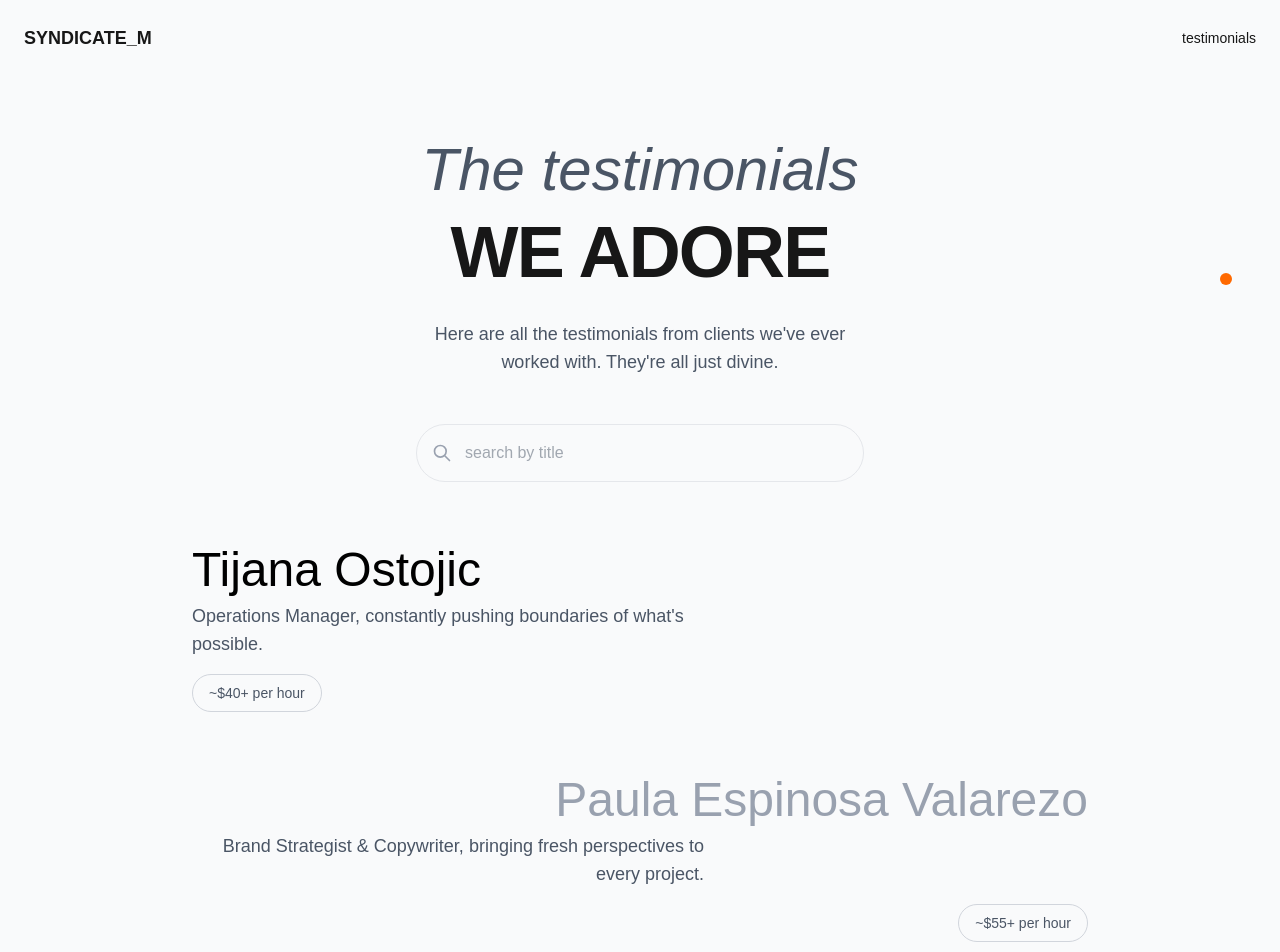
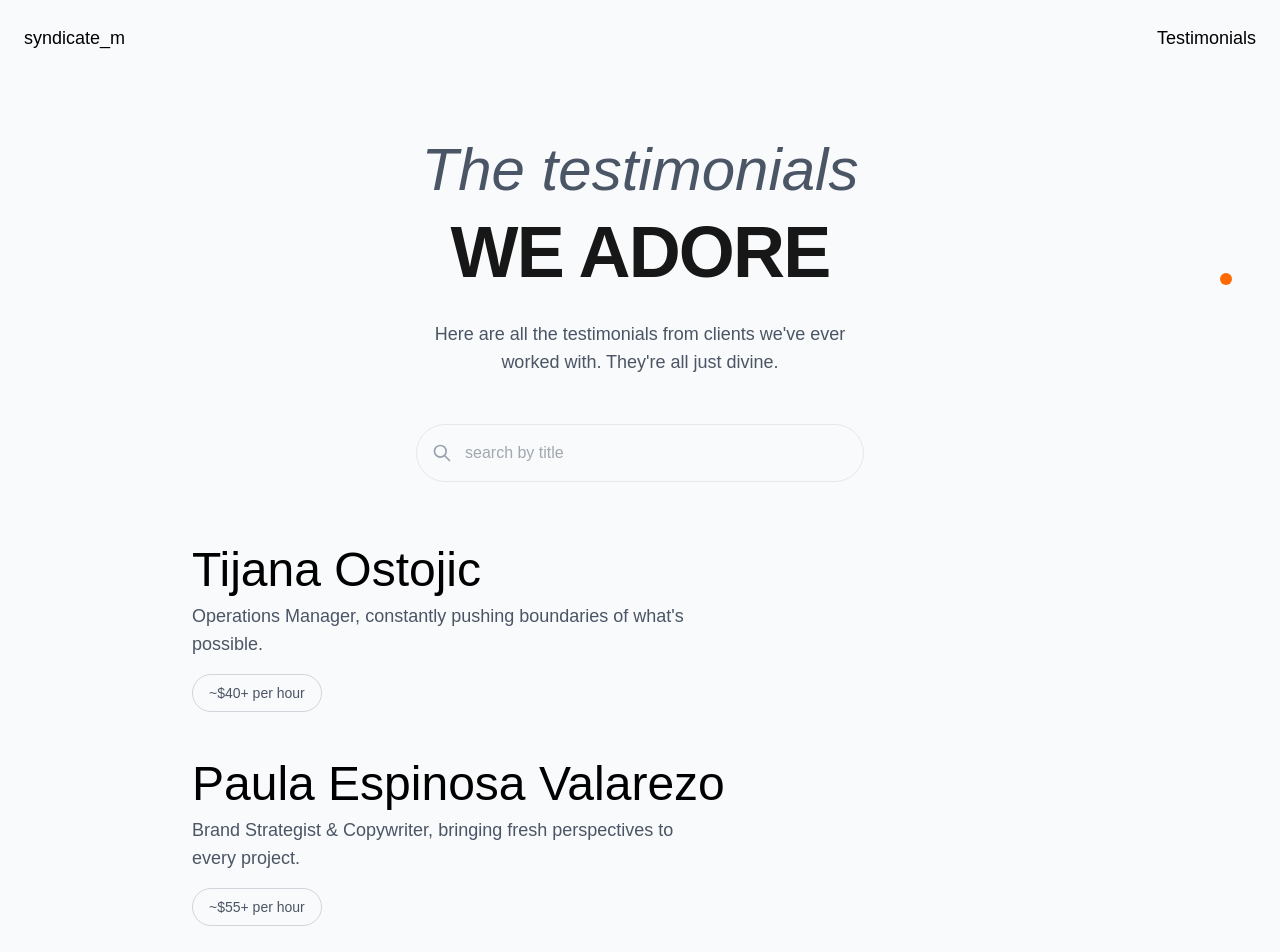
Before and after one commit to kirill-markin/syndicate-m-website, a Next.js app: page /testimonials in a window 1280 px wide. Shown: the top 952 px of the page. Built offline with nearby package versions, Linux system fonts and the light colour scheme.

Commit message:
Refactor header component by creating a separate Header component for better code organization and reuse in both homepage and testimonials page

```diff
--- /dev/null
+++ b/src/app/components/Header.tsx
@@ -0,0 +1,16 @@
+import Link from "next/link";
+
+const Header = () => {
+  return (
+    <header className="flex justify-between items-center p-6">
+      <Link href="/" className="text-lg font-medium text-black">
+        syndicate_m
+      </Link>
+      <Link href="/testimonials" className="text-lg hover:underline text-black">
+        Testimonials
+      </Link>
+    </header>
+  );
+};
+
+export default Header;
--- a/src/app/page.tsx
+++ b/src/app/page.tsx
@@ -1,6 +1,7 @@
 import Link from "next/link";
 import Image from "next/image";
 import { getSiteConfig, getTeamMembers } from "@/lib/data-loader";
+import Header from "./components/Header";
 
 export default function Home() {
   const siteConfig = getSiteConfig();
@@ -9,12 +10,7 @@ export default function Home() {
   return (
     <div className="min-h-screen bg-gray-50 text-black">
       {/* Header */}
-      <header className="flex justify-between items-center p-6">
-        <div className="text-lg font-medium">syndicate_m</div>
-                  <Link href="/testimonials" className="text-lg hover:underline">
-            Testimonials
-        </Link>
-      </header>
+      <Header />
 
       {/* Polaroid Photos */}
       <div className="flex justify-center mb-12">
--- a/src/app/testimonials/testimonials-client.tsx
+++ b/src/app/testimonials/testimonials-client.tsx
@@ -2,6 +2,7 @@
 
 import { useState, useMemo } from 'react';
 import { TestimonialsData } from '@/lib/data-loader';
+import Header from '../components/Header';
 
 interface TestimonialsClientProps {
   testimonialsData: TestimonialsData;
@@ -29,10 +30,7 @@ const TestimonialsClient = ({ testimonialsData }: TestimonialsClientProps) => {
       {/* Header section */}
       <div className="relative">
         {/* Top navigation */}
-        <div className="flex justify-between items-center p-6">
-          <div className="font-bold text-lg">SYNDICATE_M</div>
-          <div className="text-sm">testimonials</div>
-        </div>
+        <Header />
 
         {/* Hero section */}
         <div className="text-center py-16 px-6">
@@ -76,13 +74,11 @@ const TestimonialsClient = ({ testimonialsData }: TestimonialsClientProps) => {
 
       {/* Testimonials grid */}
       <div className="px-6 pb-12">
-        <div className="max-w-4xl mx-auto space-y-16">
-          {filteredTestimonials.map((testimonial, index) => (
+        <div className="max-w-4xl mx-auto space-y-12">
+          {filteredTestimonials.map((testimonial) => (
             <div key={testimonial.id} className="relative">
-              <div className={`${index % 2 === 0 ? 'text-left' : 'text-right'}`}>
-                <h3 className={`text-4xl md:text-5xl font-normal mb-2 ${
-                  index === 0 ? 'text-black' : 'text-gray-400'
-                }`}>
+              <div className="text-left">
+                <h3 className="text-4xl md:text-5xl font-normal mb-2 text-black">
                   {testimonial.name}
                 </h3>
                 <p className="text-gray-600 text-lg mb-4 max-w-lg">
```
